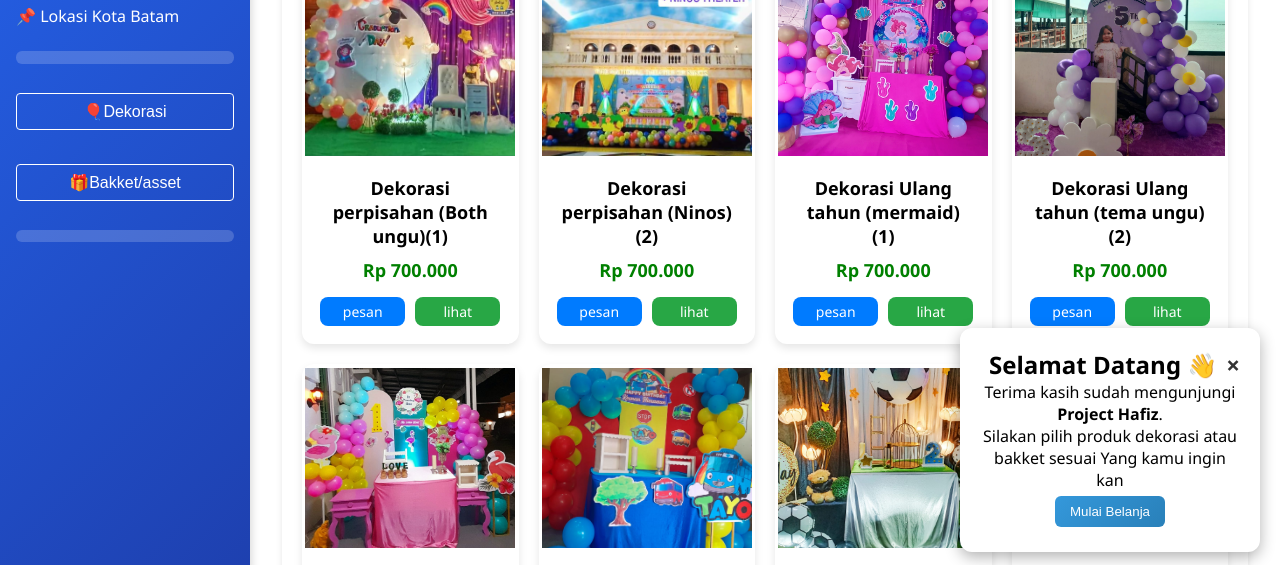
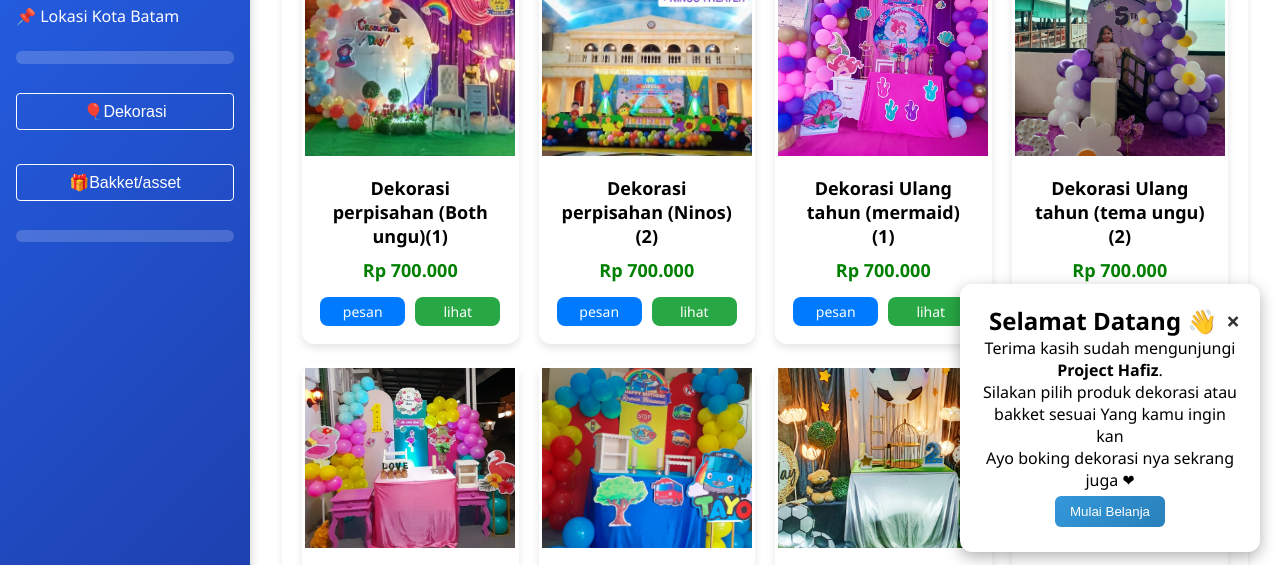
Before and after one commit to farhan8883-max/Dekorasi, a plain HTML site: page index.html in a window 1280 px wide. Shown: the part 228-793 px from the top of the page. Drawn offline with nearby package versions, Linux system fonts and the light colour scheme; a script that the page names is missing.

Commit message:
Update index.html

```diff
--- a/index.html
+++ b/index.html
@@ -952,7 +952,7 @@
     <span class="close" onclick="closeWelcomeModal()">&times;</span>
     <h2>Selamat Datang 👋</h2>
     <p>Terima kasih sudah mengunjungi <b>Project Hafiz</b>.<br>
-       Silakan pilih produk dekorasi atau bakket sesuai Yang kamu ingin kan</p>
+       Silakan pilih produk dekorasi atau bakket sesuai Yang kamu ingin kan <br> Ayo boking dekorasi nya sekrang juga ❤</p>
     <button class="btn-start" onclick="closeWelcomeModal()">Mulai Belanja</button>
   </div>
 </div>
```
